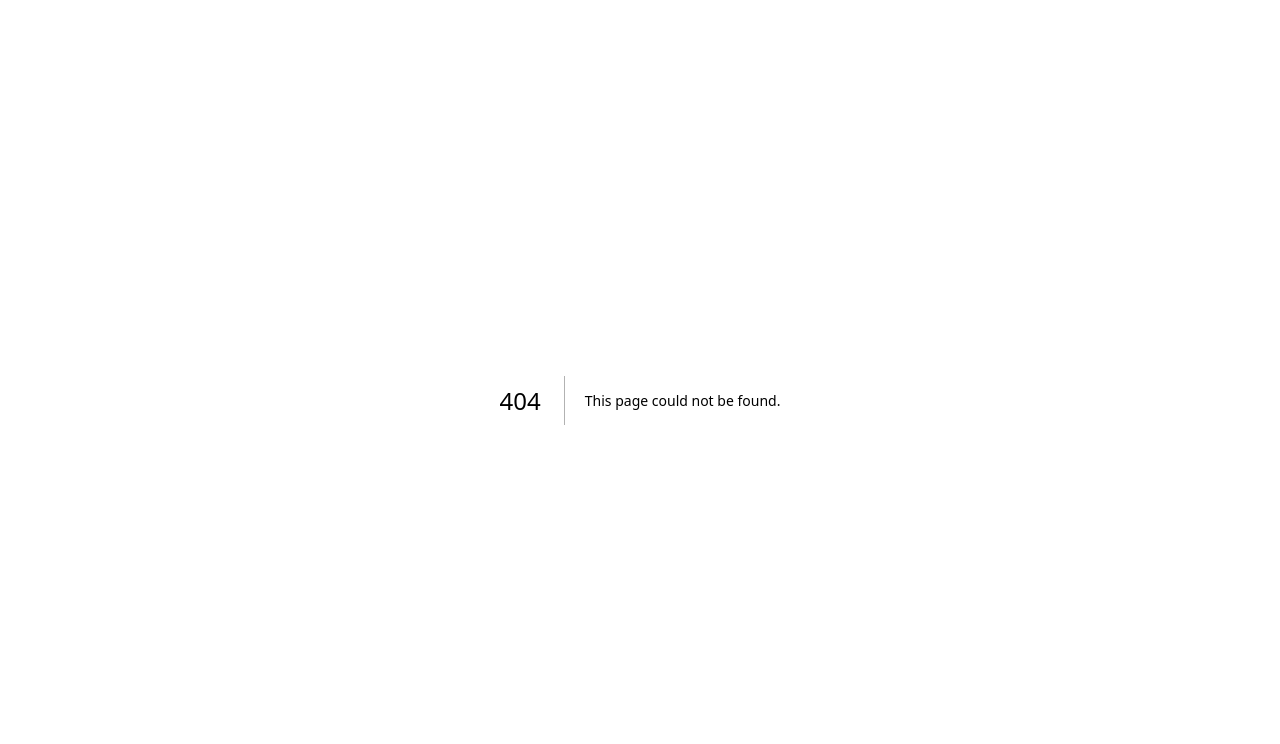
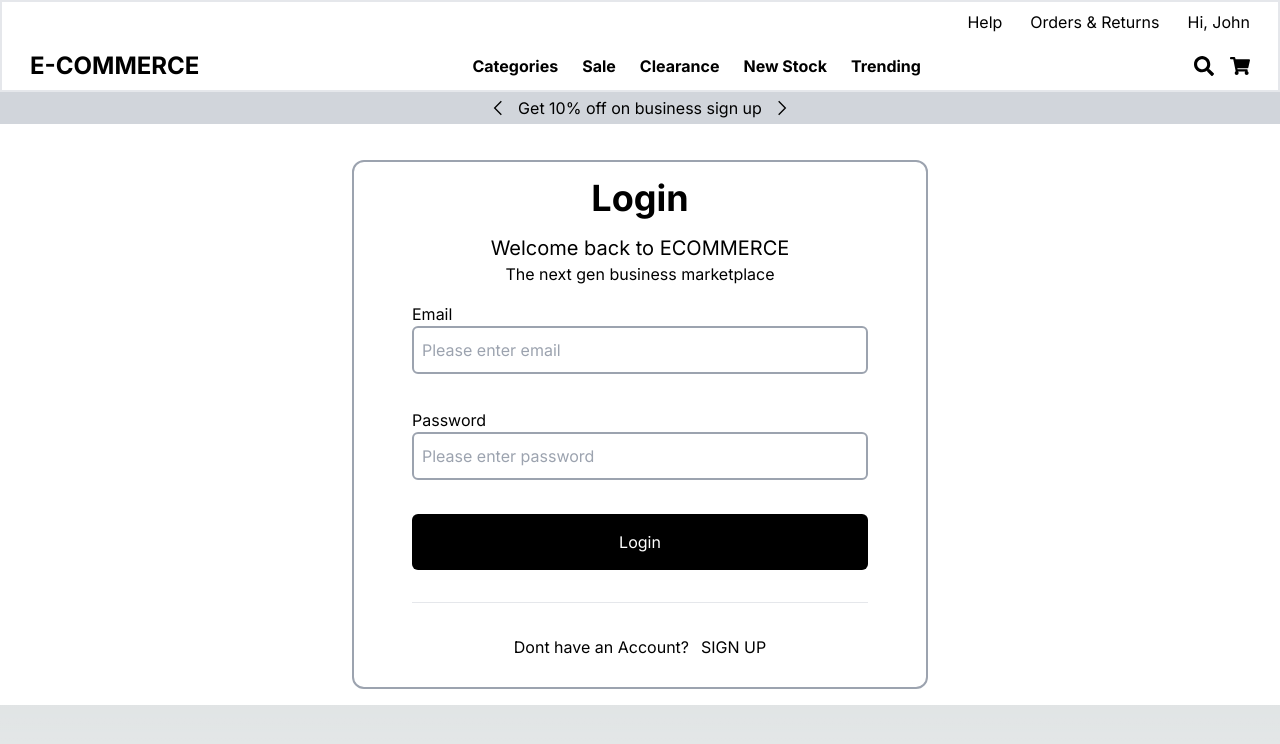
Before and after one commit to mohdasifabid/e-commerce-app, a Next.js app: page /login in a window 1280 px wide. Before the commit this address had no page. Shown: the top 744 px of the page. Built offline with nearby package versions, Linux system fonts and the light colour scheme.

Commit message:
Rename signIn to login Make categories private route

```diff
--- a/app/ui/interest.tsx
+++ b/app/ui/interest.tsx
@@ -12,5 +12,6 @@
       />
       <p>{interest}</p>
     </div>
+
   );
 };
--- a/app/ui/navbar.tsx
+++ b/app/ui/navbar.tsx
@@ -1,6 +1,17 @@
+"use client"
 import { FaSearch, FaShoppingCart } from "react-icons/fa";
 import { DiscountTab } from "./discountTab";
+import { useRouter } from "next/navigation";
 export const Navbar = (props: any) => {
+  const router = useRouter();
+  const encodedToken = localStorage.getItem("encodedToken");
+  const handleCategoryClick = () => {
+    if (encodedToken) {
+      router.push("/categories");
+    } else {
+      router.push("/login");
+    }
+  };
   return (
     <div className="fixed top-0 left-0 bg-white z-10 w-full h-18">
       <div className="flex flex-col border-2 w-full gap-4 pl-7 pr-7 ">
@@ -14,7 +25,7 @@
         <div className="flex justify-between pb-2">
           <p className="text-2xl font-bold">E-COMMERCE</p>
           <div className="flex gap-6 text-1xl font-bold">
-            <button>Categories</button>
+            <button onClick={handleCategoryClick}>Categories</button>
             <button>Sale</button>
             <button>Clearance</button>
             <button>New Stock</button>
```
Also changed, not shown: app/categories/page.tsx (renamed from app/interest/page.tsx), app/login/page.tsx (renamed from app/signIn/page.tsx).
